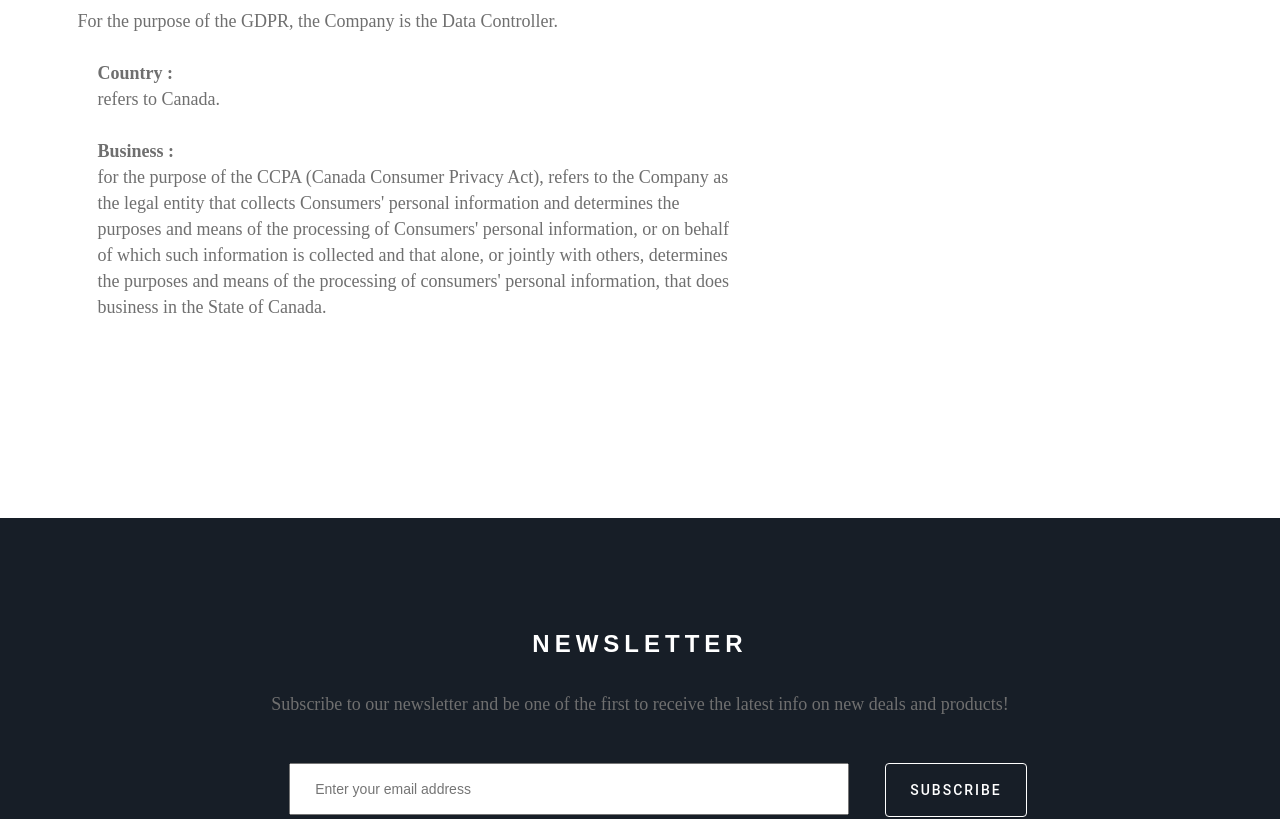
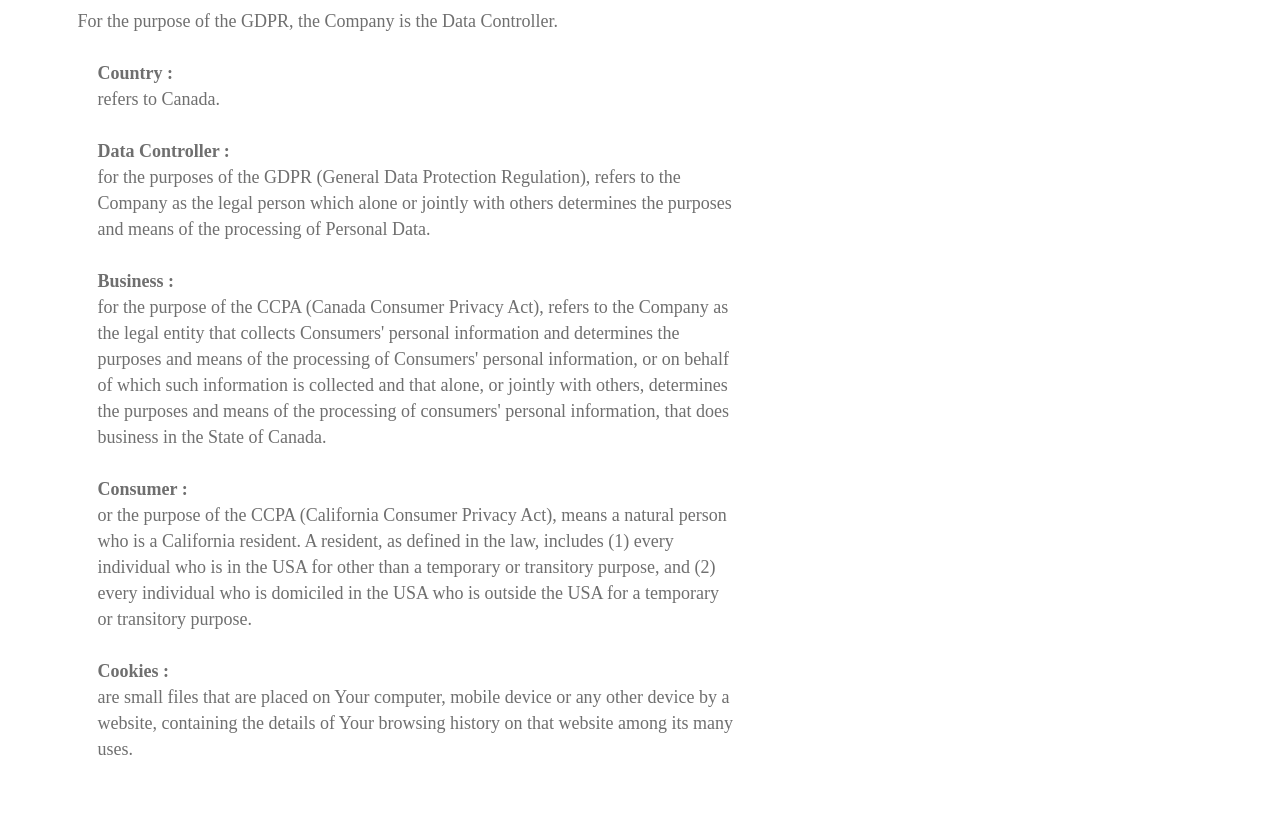
Before and after one commit to YagneshP/riipen_project, a Next.js app: page /privacypolicy in a window 1280 px wide. Shown: the part 1500-2319 px from the top of the page. Built offline with nearby package versions, Linux system fonts and the light colour scheme; no server answers.

Commit message:
additons to privacy policy

```diff
--- a/components/PrivacyPolicy/index.js
+++ b/components/PrivacyPolicy/index.js
@@ -76,6 +76,13 @@ const PrivacyPolicy = () => {
                           <br />
 
                           <li>
+                            <div className="bold">Data Controller :</div>
+                            for the purposes of the GDPR (General Data Protection Regulation), refers to the Company as the legal person which alone or jointly with others determines the purposes and means of the processing of Personal Data.
+
+
+                          </li>
+                          <br />
+                          <li>
                             <div className="bold">Business :</div>
                             for the purpose of the CCPA (Canada Consumer Privacy
                             Act), refers to the Company as the legal entity that
@@ -87,6 +94,26 @@ const PrivacyPolicy = () => {
                             means of the processing of consumers' personal
                             information, that does business in the State of
                             Canada.
+                          </li>
+                          <br />
+                          <li>
+                            <div className="bold">Consumer :</div>
+                            or the purpose of the CCPA (California Consumer
+                            Privacy Act), means a natural person who is a
+                            California resident. A resident, as defined in the
+                            law, includes (1) every individual who is in the USA
+                            for other than a temporary or transitory purpose,
+                            and (2) every individual who is domiciled in the USA
+                            who is outside the USA for a temporary or transitory
+                            purpose.
+                          </li>
+                          <br />
+                          <li>
+                            <div className="bold">Cookies :</div>
+                            are small files that are placed on Your computer,
+                            mobile device or any other device by a website,
+                            containing the details of Your browsing history on
+                            that website among its many uses.
                           </li>
                           <br />
                         </ul>
```
